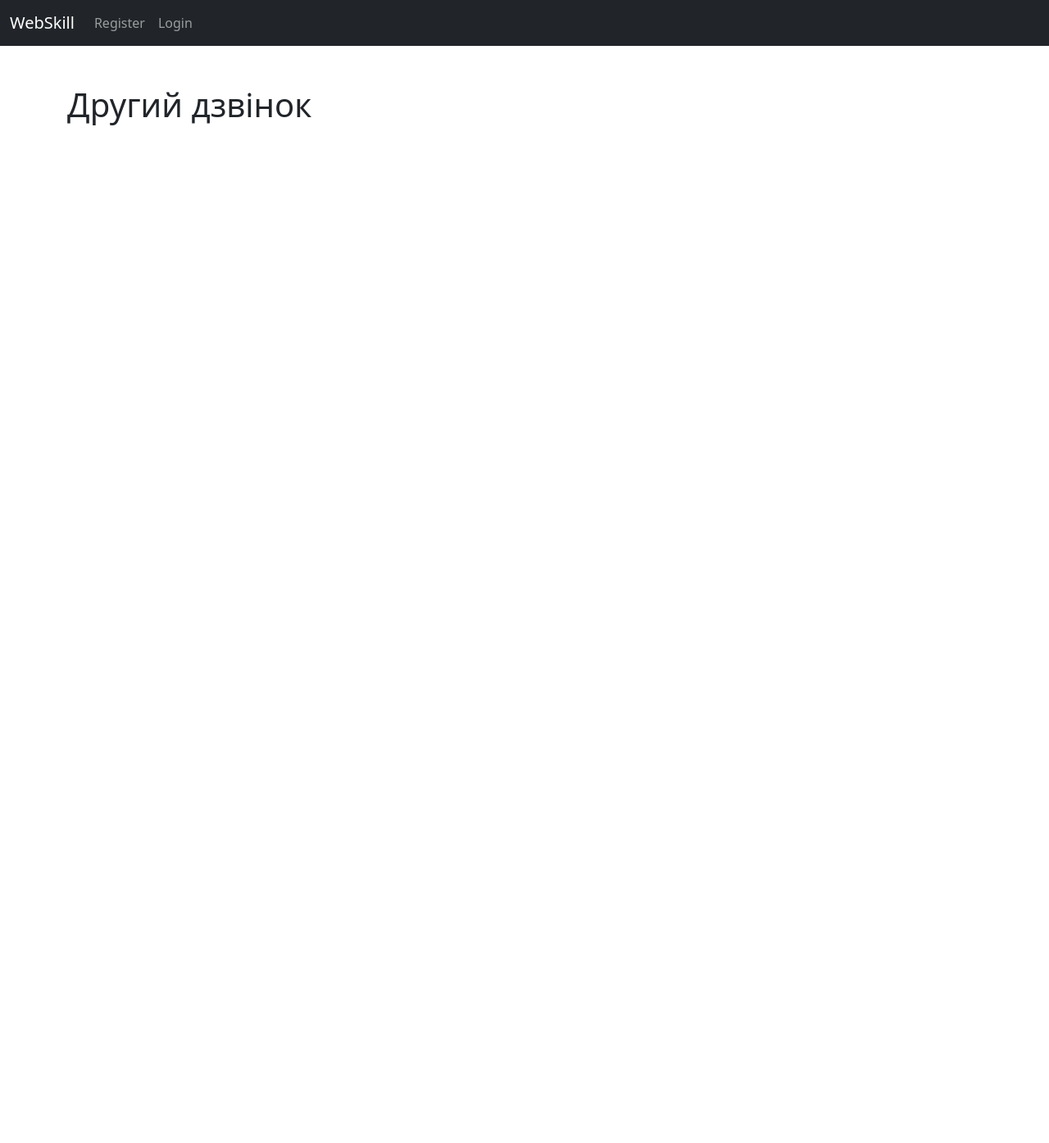
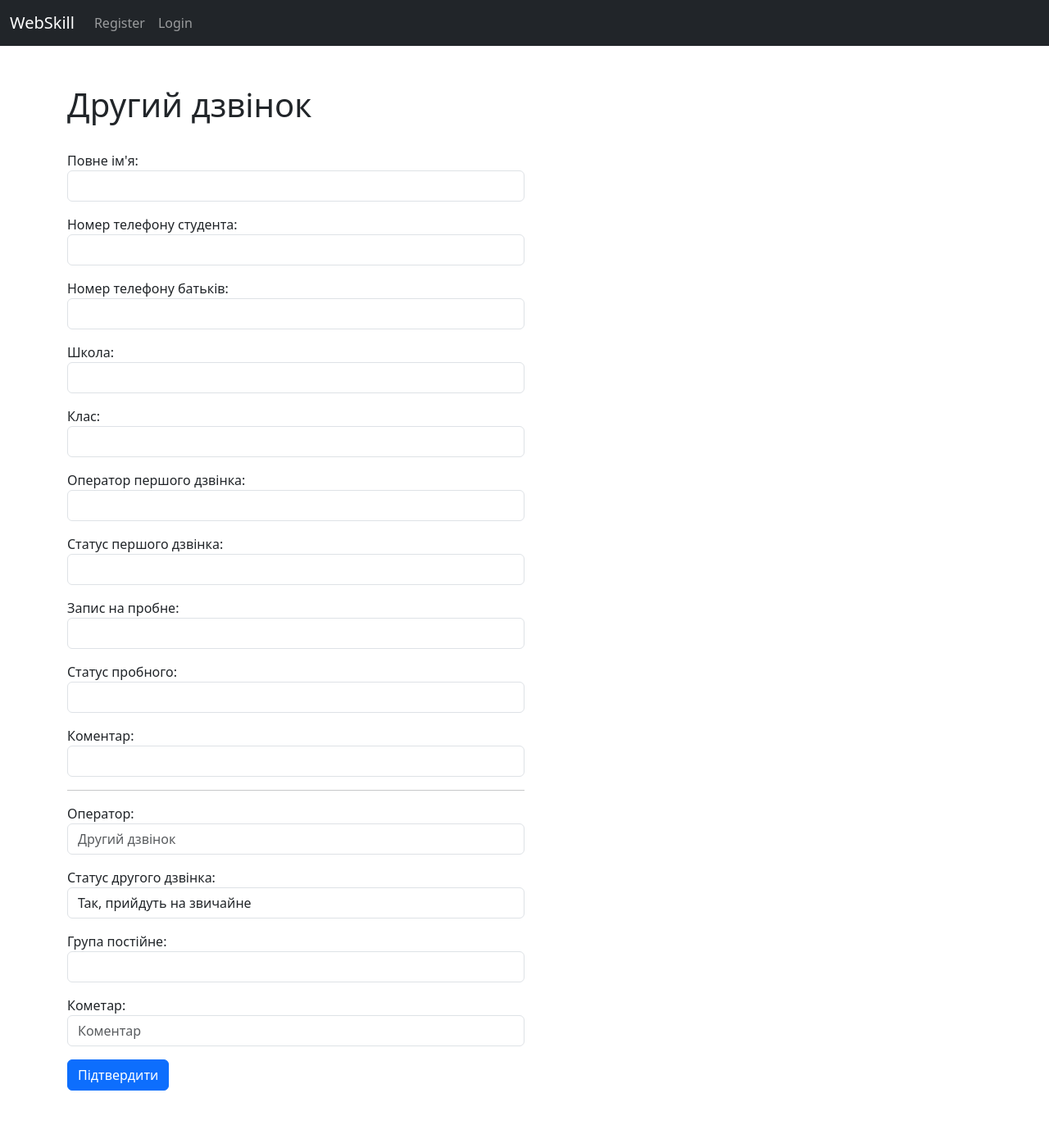
Before and after one commit to volodymyrbekar/CRMSchool, a Django app: template templates/students/second_call_student_update.html in a window 1280 px wide. Shown: the whole page at 82% size. Before the commit the page ends 153 px from the top, so only its background shows below. Run offline with Django 5.2, Linux system fonts and the light colour scheme; the template is opened without the code that fills it: values that come from a table or form of the project are taken from there, others are empty.

Commit message:
second call edit flow

```diff
--- a/centers/choices.py
+++ b/centers/choices.py
@@ -3,6 +3,16 @@ CHOICES_FIRST_CALL_STATUS = (
     ('Ні', 'Ні'),
     ('Думають', 'Думають'),
     ('Невірний номер', 'Невірний номер'),
+    ('На наступний тиждень', 'На наступний тиждень'),
+    ('Передзвонити пізніше', 'Передзвонити пізніше'),
+    ('Примітка', 'Примітка'),
+    ('Не беруть телефон', 'Не беруть телефон'),
+)
+
+CHOICES_SECOND_CALL_STATUS = (
+    ('Так, прийдуть на звичайне', 'Так, прийдуть на звичайне'),
+    ('Ні', 'Ні'),
+    ('Думають', 'Думають'),
     ('На наступний тиждень', 'На наступний тиждень'),
     ('Передзвонити пізніше', 'Передзвонити пізніше'),
     ('Примітка', 'Примітка'),
--- a/centers/forms.py
+++ b/centers/forms.py
@@ -1,6 +1,6 @@
 from django import forms
 from .models import Center, Student, GroupTrial, Group
-from .choices import CHOICES_FIRST_CALL_OPERATOR, CHOICES_FIRST_CALL_STATUS, CHOICES_TRIAL_STATUS
+from .choices import CHOICES_FIRST_CALL_OPERATOR, CHOICES_FIRST_CALL_STATUS, CHOICES_SECOND_CALL_STATUS, CHOICES_TRIAL_STATUS
 
 
 class CreateCenterForm(forms.ModelForm):
@@ -79,11 +79,6 @@ class UpdateStudentForm(forms.ModelForm):
     trial_status = forms.ChoiceField(choices=CHOICES_TRIAL_STATUS, widget=forms.Select(attrs={'class': 'form-control'}),label="")
     comment_first_call = forms.CharField(required=False, max_length=250, widget=forms.TextInput(attrs={'class': 'form-control', 'placeholder': 'Коментар'}), label="")
 
-    second_call = forms.CharField(required=False, widget=forms.TextInput(attrs={'class': 'form-control', 'placeholder': 'Другий дзвінок'}), label="")
-    second_call_satus = forms.CharField(required=False, max_length=50, widget=forms.TextInput(attrs={'class': 'form-control', 'placeholder': 'Статус другого дзвінка'}), label="")
-    add_to_group = forms.CharField(required=False, max_length=100, widget=forms.TextInput(attrs={'class': 'form-control', 'placeholder': 'Add To Group'}), label="")
-    comment_second_call = forms.CharField(required=False, max_length=250, widget=forms.TextInput(attrs={'class': 'form-control', 'placeholder': 'Коментар'}), label="")
-
     def __init__(self, *args, **kwargs):
         super(UpdateStudentForm, self).__init__(*args, **kwargs)
         self.fields.pop('center')
@@ -94,6 +89,23 @@ class UpdateStudentForm(forms.ModelForm):
     class Meta:
         model = Student
         fields = '__all__'
+
+
+class UpdateStudentSecondForm(forms.ModelForm):
+    second_call = forms.CharField(required=False, widget=forms.TextInput(attrs={'class': 'form-control', 'placeholder': 'Другий дзвінок'}), label="")
+    second_call_satus = forms.ChoiceField(choices=CHOICES_SECOND_CALL_STATUS, widget=forms.Select(attrs={'class': 'form-control', 'placeholder': 'Статус другого дзвінка'}), label="")
+    add_to_group = forms.CharField(required=False, max_length=100, widget=forms.TextInput(attrs={'class': 'form-control', 'placeholder': 'Add To Group'}), label="")
+    comment_second_call = forms.CharField(required=False, max_length=250, widget=forms.TextInput(attrs={'class': 'form-control', 'placeholder': 'Коментар'}), label="")
+
+    def __init__(self, *args, **kwargs):
+        super(UpdateStudentSecondForm, self).__init__(*args, **kwargs)
+        self.fields.pop('center')
+        self.fields['add_to_group'] = forms.ModelChoiceField(queryset=Group.objects.all(), empty_label=None, widget=forms.Select(attrs={'class': 'form-control', 'placeholder': 'Обрати групу'}), label="")
+
+    class Meta:
+        model = Student
+        fields = '__all__'
+
 
 
 class CreateGroupTrialForm(forms.ModelForm):
--- a/centers/urls.py
+++ b/centers/urls.py
@@ -14,5 +14,6 @@ urlpatterns = [
     path('group/<int:pk>/', views.group_detail_view, name='group_detail'),
     path('centers/<int:pk>/first-call/', views.first_call_view, name='first_call'),
     path('centers/<int:pk>/second-call/', views.second_call_view, name='second_call'),
-    path('first-call/update/<int:pk>/', views.student_update_view, name='student_update'),
+    path('first-call/update/<int:pk>/', views.first_call_student_update_view, name='student_update'),
+    path('second-call/update/<int:pk>/', views.second_call_student_update_view, name='student_update_second'),
 ]
--- a/templates/students/second_call.html
+++ b/templates/students/second_call.html
@@ -51,7 +51,7 @@
             <td>{{ student.second_call_satus |default_if_none:""}}</td>
             <td>{{ student.add_to_group |default_if_none:""}}</td>
             <td>{{ student.comment_second_call |default_if_none:""}}</td>
-            <td><a href="{% url 'student_update' pk=student.pk %}">
+            <td><a href="{% url 'student_update_second' pk=student.pk %}">
             <button type="button" class="btn btn-link">Редагувати</button>
           </a></td>
         </tr>
--- a/templates/students/second_call_student_update.html
+++ b/templates/students/second_call_student_update.html
@@ -3,7 +3,116 @@
 <div class="col-md-6 offsets-md-3">
 <h1>Другий дзвінок</h1>
 <br/>
+
+<form method="post">
+{% csrf_token %}
+
+     <!-- student_full_name -->
+    <div class="form-group">
+        <p>
+        <label for="student_full_name">Повне ім'я:</label>
+        <input type="text" id="student_full_name" class="form-control" value="{{ student_obj.student_full_name }}" readonly>
+        <input type="hidden"  name="student_full_name" value="{{ student_obj.student_full_name }}">
+        </p>
+    </div>
+
+     <!-- student_phone_number -->
+    <div class="form-group">
+        <p>
+        <label for="student_phone_number">Номер телефону студента:</label>
+        <input type="text" id="student_phone_number" class="form-control" value="{{ student_obj.student_phone_number }}" readonly>
+        <input type="hidden" name="student_phone_number" value="{{ student_obj.student_phone_number }}">
+        </p>
+    </div>
+
+    <!-- parent_phone_number -->
+    <div class="form-group">
+        <p>
+        <label for="parent_phone_number">Номер телефону батьків:</label>
+        <input type="text" id="parent_phone_number" class="form-control" value="{{ student_obj.parent_phone_number }}" readonly>
+        <input type="hidden" name="parent_phone_number" value="{{ student_obj.parent_phone_number }}">
+        </p>
+    </div>
+
+    <!-- school -->
+    <div class="form-group">
+        <p>
+        <label for="school">Школа:</label>
+        <input type="text" id="school" class="form-control" value="{{ student_obj.school|default_if_none:''}}" readonly>
+        <input type="hidden" name="school" value="{{ student_obj.school }}">
+        </p>
+    </div>
+
+     <!-- class_number -->
+    <div class="form-group">
+        <p>
+        <label for="class_number">Клас:</label>
+        <input type="text" id="class_number" class="form-control" value=" {{ student_obj.class_number|default_if_none:''}}" readonly>
+        <input type="hidden" name="class_number" value="{{ student_obj.class_number }}">
+        </p>
+    </div>
+
+    <!-- first_call -->
+    <div class="form-group">
+        <p>
+        <label for="first_call">Оператор першого дзвінка:</label>
+        <input type="text" id="first_call" class="form-control" value=" {{ student_obj.first_call|default_if_none:''}}" readonly>
+        <input type="hidden" name="first_call" value="{{ student_obj.first_call }}">
+        </p>
+    </div>
+
+    <!-- first_call_satus -->
+    <div class="form-group">
+        <p>
+        <label for="first_call_satus">Статус першого дзвінка:</label>
+        <input type="text" id="first_call_satus" class="form-control" value=" {{ student_obj.first_call_satus|default_if_none:''}}" readonly>
+        <input type="hidden" name="first_call_satus" value="{{ student_obj.first_call_satus }}">
+        </p>
+    </div>
+
+    <!-- trial_registration -->
+    <div class="form-group">
+        <p>
+        <label for="trial_registration">Запис на пробне:</label>
+        <input type="text" id="trial_registration" class="form-control" value=" {{ student_obj.trial_registration}}" readonly>
+        <input type="hidden" name="trial_registration" value="{{ student_obj.trial_registration }}">
+        </p>
+    </div>
+
+    <!-- trial_status -->
+    <div class="form-group">
+        <p>
+        <label for="trial_status">Статус пробного:</label>
+        <input type="text" id="trial_status" class="form-control" value=" {{ student_obj.trial_status}}" readonly>
+        <input type="hidden" name="trial_status" value="{{ student_obj.trial_status }}">
+        </p>
+    </div>
+
+    <!-- comment_first_call -->
+    <div class="form-group">
+        <p>
+        <label for="comment_first_call">Коментар:</label>
+        <input type="text" id="comment_first_call" class="form-control" value=" {{ student_obj.comment_first_call|default_if_none:''}}" readonly>
+        <input type="hidden" name="comment_first_call" value="{{ student_obj.comment_first_call }}">
+        </p>
+    </div>
+
+    <hr>
+        <label>Оператор:</label>
+        <p>{{ form.second_call }}</p>
+
+        <label>Статус другого дзвінка:</label>
+        <p>{{ form.second_call_satus }}</p>
+
+        <label>Група постійне:</label>
+        <p>{{ form.add_to_group }}</p>
+
+        <label>Кометар:</label>
+        <p>{{ form.comment_second_call }}</p>
+
+    <p><button type="submit" class="btn btn-primary">Підтвердити</button></p>
+    <br/>
+    <br/>
+</form>
 </div>
-
-
 {% endblock content %}
```
Also changed, not shown: centers/views.py (+30 -8 lines).
